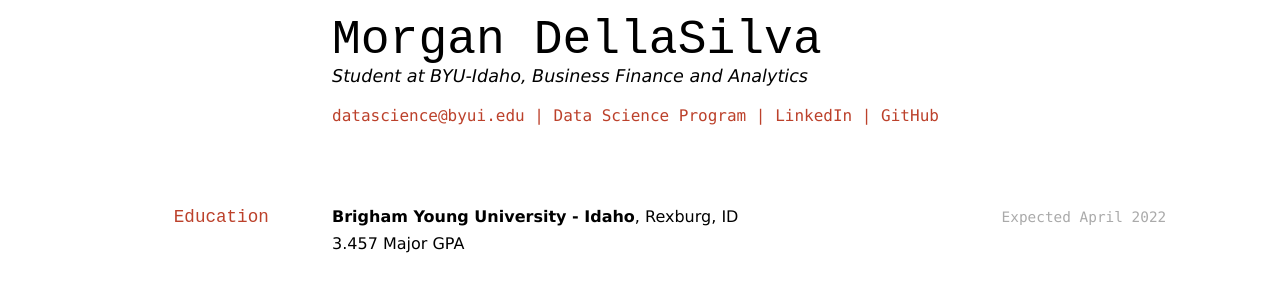
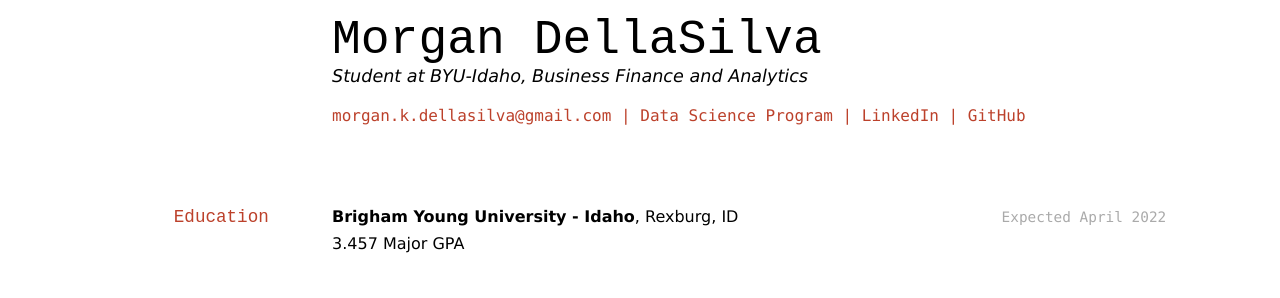
Before and after one commit to byuids-resumes/DELLASILVA-Resume, a Jekyll site: the page built from docs/index.md, in a window 1280 px wide. Shown: the top 298 px of the page. Built offline with Jekyll 4.4.1, drawn with Linux system fonts in a browser that asks for light colours.

Commit message:
Update index.md

```diff
--- a/docs/index.md
+++ b/docs/index.md
@@ -6,7 +6,7 @@ title: Morgan DellaSilva's Resume
 Student at BYU-Idaho, Business Finance and Analytics
 
 <div id="webaddress">
-<a href="datascience@byui.edu">datascience@byui.edu</a>
+<a href="morgan.k.dellasilva@gmail.com">morgan.k.dellasilva@gmail.com</a>
 | <a href="https://byuidatascience.github.io/development.html">Data Science Program</a>
 | <a href="https://www.linkedin.com/in/morgan-dellasilva/">LinkedIn</a>
 | <a href="https://github.com/byuids-resumes">GitHub</a>
```
